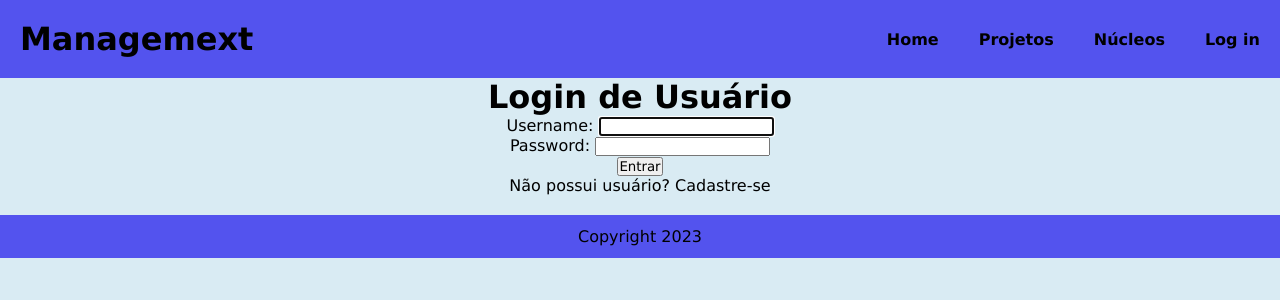
After one commit to pedroaaquino/managemext, a Django app: page /accounts/login/ in a window 1280 px wide. The commit adds this page. Shown: the top 300 px of the page. Run offline with Django 4.2, Linux system fonts and the light colour scheme.

Commit message:
login e cadastro

```diff
--- /dev/null
+++ b/accounts/templates/registration/login.html
@@ -0,0 +1,30 @@
+{% extends 'staticpages/base.html' %}
+
+{% block title %}
+Login
+{% endblock title %}
+
+{% block content %}
+<h1>Login de Usuário</h1>
+
+{% if form.errors %}
+<p>Sua senha e nome de usuário não correspondem. Tente novamente.</p>
+{% endif %}
+
+{% if next %}
+{% if user.is_authenticated %}
+<p>Sua conta não possui acesso a esta página. Para prosseguir, faça um login com uma conta que tenha.</p>
+{% else %}
+<p>Faça o login para ver esta página.</p>
+{% endif %}
+{% endif %}
+
+<form method="post" action="{% url 'login' %}">
+    {% csrf_token %}
+    {{ form.as_p}}
+    <button type="submit" value="login">Entrar</button>
+    <input type="hidden" name="next" value="{{ next }}">
+</form>
+
+<p>Não possui usuário? <a href="{% url 'signup' %}">Cadastre-se</a></p>
+{% endblock %}
--- a/managemext/settings.py
+++ b/managemext/settings.py
@@ -135,3 +135,7 @@ STATICFILES_STORAGE = 'whitenoise.storage.CompressedManifestStaticFilesStorage'
 # https://docs.djangoproject.com/en/4.2/ref/settings/#default-auto-field
 
 DEFAULT_AUTO_FIELD = 'django.db.models.BigAutoField'
+
+LOGIN_REDIRECT_URL = 'index'
+
+LOGOUT_REDIRECT_URL = 'index'
--- a/managemext/urls.py
+++ b/managemext/urls.py
@@ -21,6 +21,7 @@ urlpatterns = [
     path('', include('staticpages.urls')),
     path('projects/', include('projects.urls')),
     path('accounts/', include('accounts.urls')),
+    path('accounts/', include('django.contrib.auth.urls')),
     path('admin/', admin.site.urls),
 ]
 #ok
--- a/staticpages/templates/staticpages/base.html
+++ b/staticpages/templates/staticpages/base.html
@@ -32,6 +32,18 @@
                 <p>
                     <a href="{% url 'projects:nucleos' %}">Núcleos</a>
                 </p>
+                {% if user.is_authenticated %}
+                    <p>
+                        <a href="{% url 'logout' %}">Log out</a>
+                    </p>
+                    <p>
+                        <a> Usuário: {{ user.username }} </a>
+                    </p>
+                {% else %}
+                    <p>
+                        <a href="{% url 'login' %}">Log in</a>
+                    </p>
+                {% endif %}
             </ul>
         </nav>
     </header>
```
